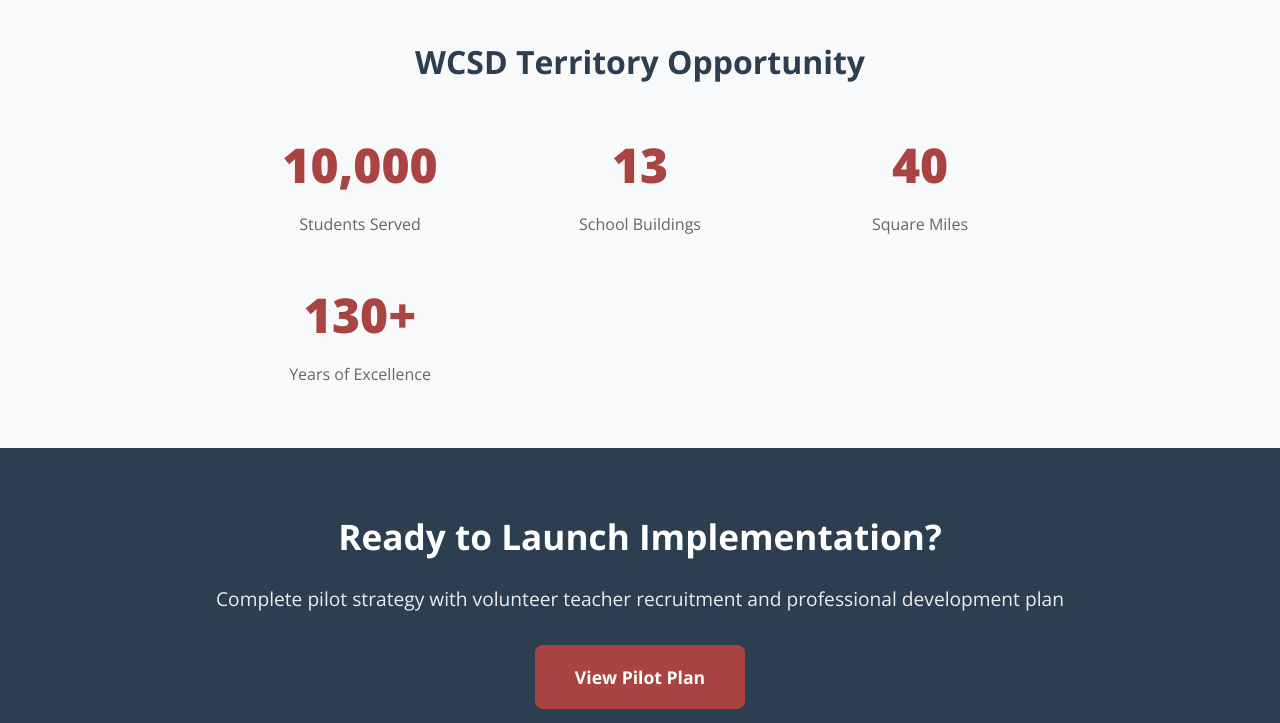
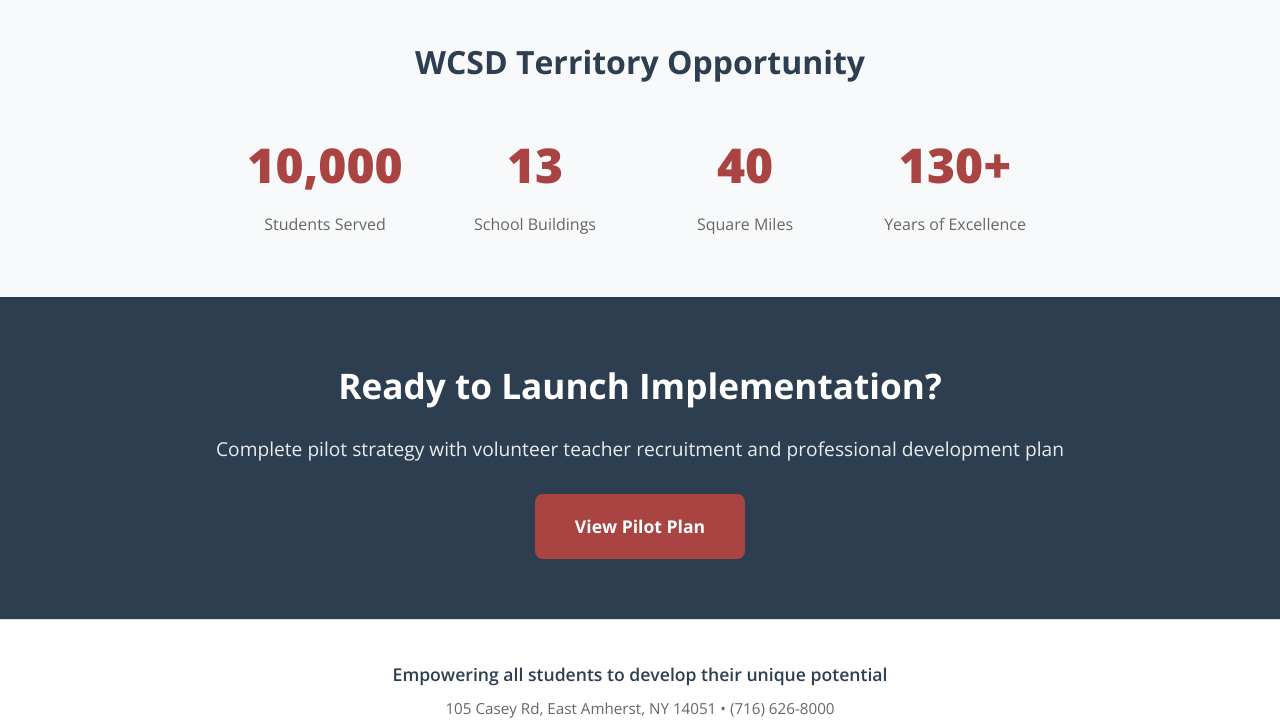
Before and after one commit to moreganooooo/CuripodApplication, a website: page index.html in a window 1280 px wide. Shown: the part 2820-3543 px from the top of the page. Drawn offline with nearby package versions, Linux system fonts and the light colour scheme.

Commit message:
Fixed Stat Spacing

```diff
--- a/index.html
+++ b/index.html
@@ -253,7 +253,7 @@
 
         .stats-grid {
             display: grid;
-            grid-template-columns: repeat(auto-fit, minmax(200px, 1fr));
+            grid-template-columns: repeat(4, 1fr);
             gap: 40px;
             max-width: 800px;
             margin: 0 auto;
```
